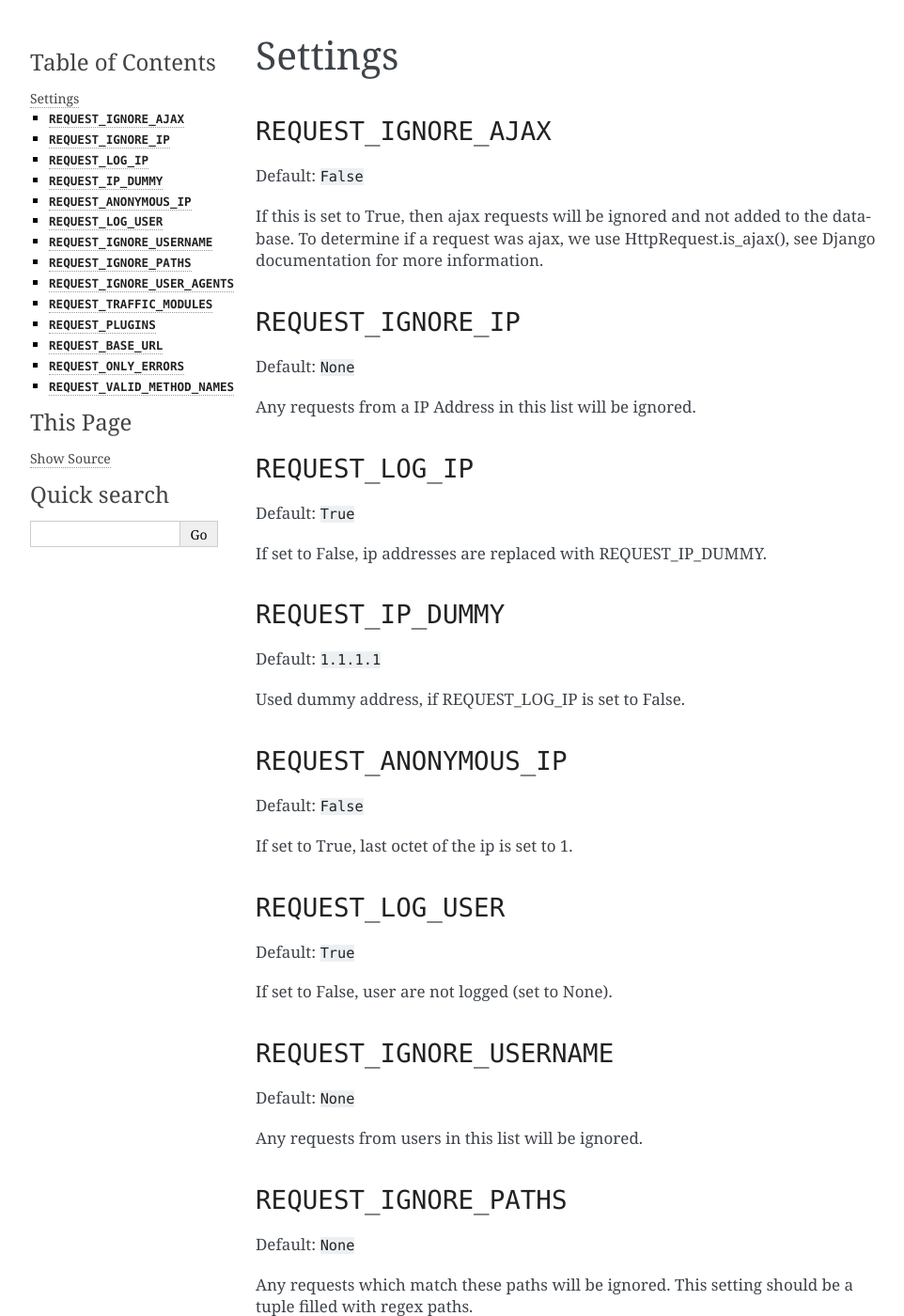
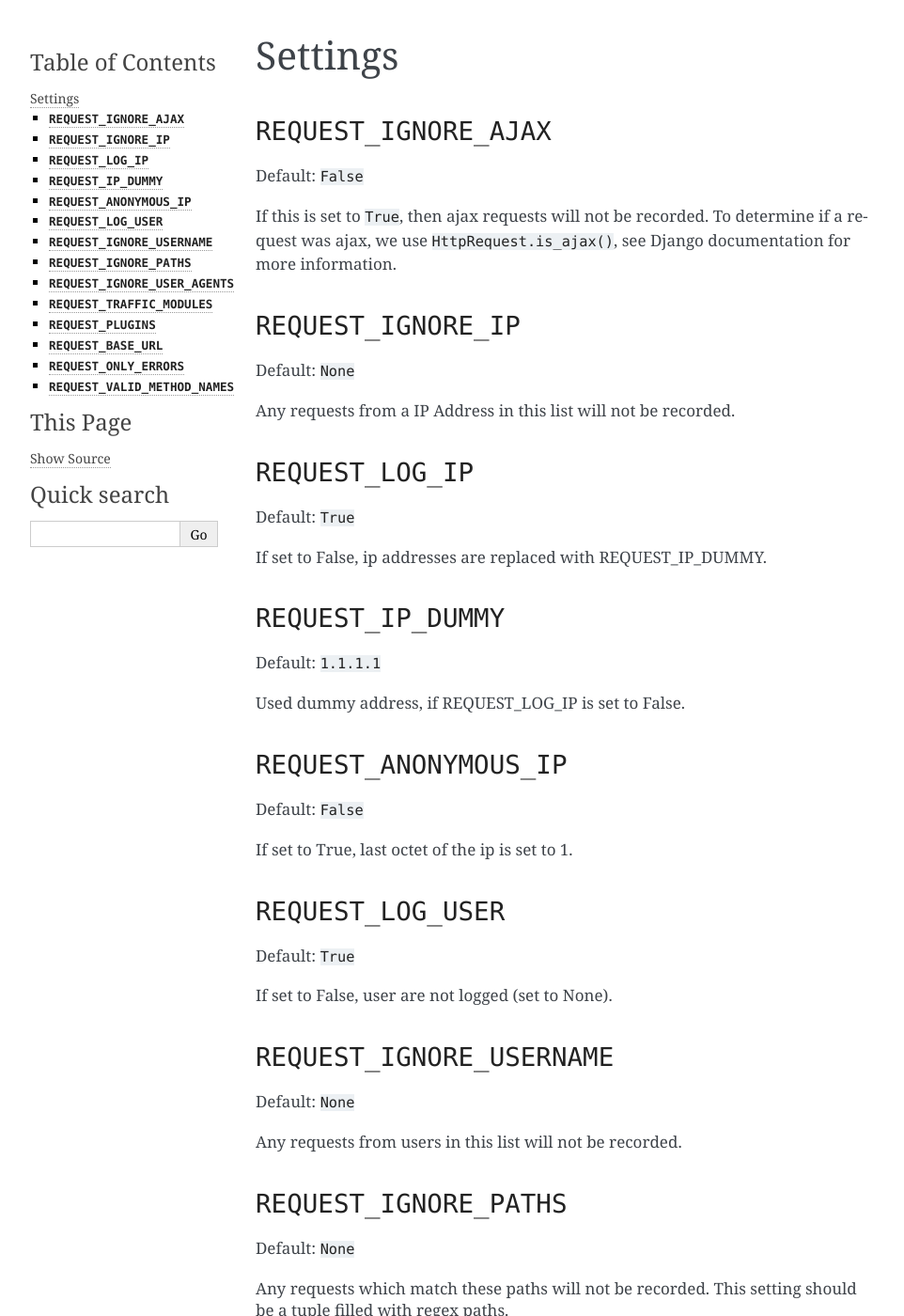
Before and after one commit to mrdoosba/mrdoosba, a Sphinx documentation site: the page built from docs/settings.txt, in a window 1280 px wide and 1400 px high. Shown: the whole window at 94% size, without its empty margins (148-1110 px from the left). Built offline with Sphinx 7.4.7, drawn with Linux system fonts in a browser that asks for light colours; some of the changed text lies outside the part shown.

Commit message:
Changed wording in docs/settings.txt.
Signed-off-by: Mariusz Felisiak <felisiak.mariusz@gmail.com>

```diff
--- a/docs/settings.txt
+++ b/docs/settings.txt
@@ -9,14 +9,16 @@ Settings
 
 Default: ``False``
 
-If this is set to True, then ajax requests will be ignored and not added to the database. To determine if a request was ajax, we use HttpRequest.is_ajax(), see Django documentation for more information.
+If this is set to ``True``, then ajax requests will not be recorded. To
+determine if a request was ajax, we use ``HttpRequest.is_ajax()``, see
+Django documentation for more information.
 
 ``REQUEST_IGNORE_IP``
 =====================
 
 Default: ``None``
 
-Any requests from a IP Address in this list will be ignored.
+Any requests from a IP Address in this list will not be recorded.
 
 ``REQUEST_LOG_IP``
 =====================
@@ -51,14 +53,15 @@ If set to False, user are not logged (set to None).
 
 Default: ``None``
 
-Any requests from users in this list will be ignored.
+Any requests from users in this list will not be recorded.
 
 ``REQUEST_IGNORE_PATHS``
 ===========================
 
 Default: ``None``
 
-Any requests which match these paths will be ignored. This setting should be a tuple filled with regex paths.
+Any requests which match these paths will not be recorded. This setting should
+be a tuple filled with regex paths.
 
 Example:
 
@@ -73,14 +76,15 @@ Example:
 
 Default: ``None``
 
-Any request with a user agent that matches any pattern in this list will be ignored.
+Any request with a user agent that matches any pattern in this list will not be
+recorded.
 
 Example:
 
 .. code-block:: python
 
     REQUEST_IGNORE_USER_AGENTS = (
-        r'^$', # ignore requests with no user agent string set
+        r'^$',  # don't record requests with no user agent string set.
         r'Googlebot',
         r'Baiduspider',
     )
@@ -160,4 +166,4 @@ If this is set to True, django-request will ONLY store error returning request/r
 
 Default: ('get', 'post', 'put', 'delete', 'head', 'options', 'trace')
 
-Any request which is not in this tuple/list will be ignored.
+Any request which is not in this tuple/list will not be recorded.
```
Also changed, not shown: other parts of docs/settings.txt (+3 -1 lines).
